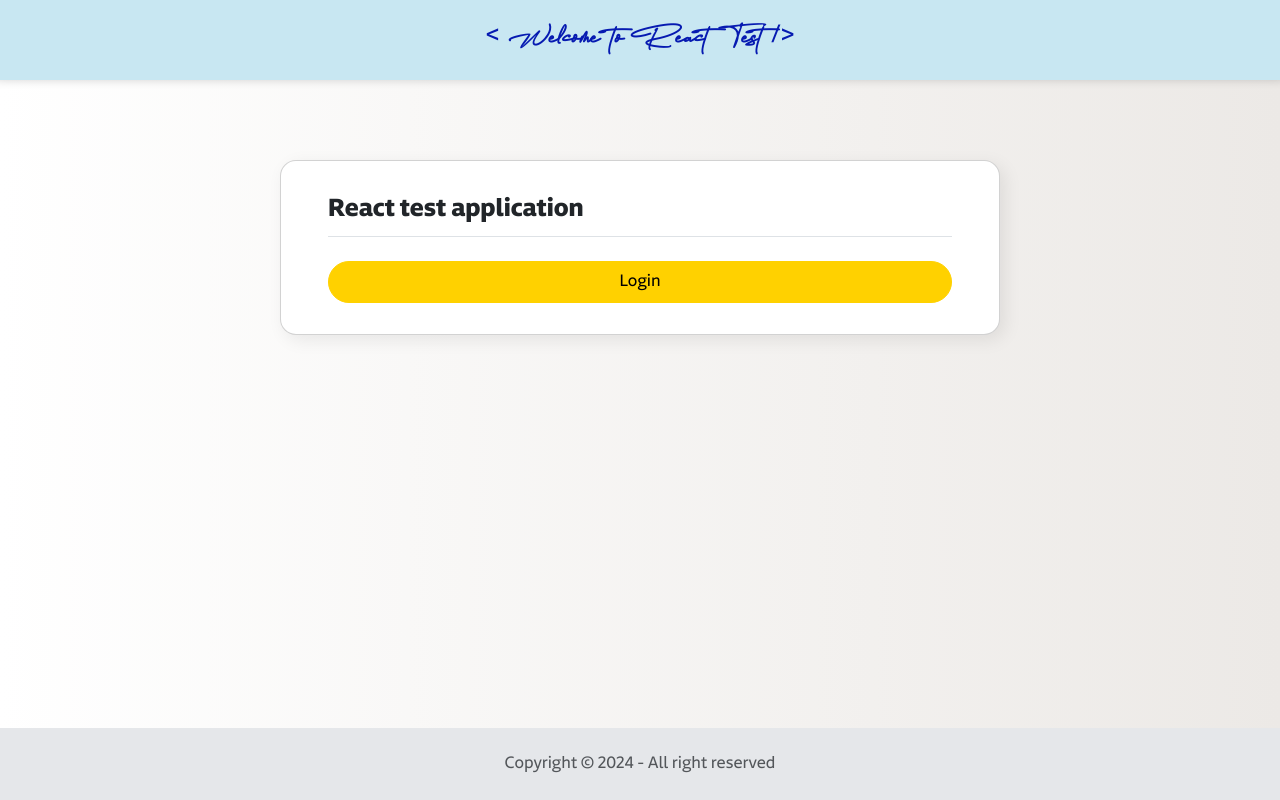
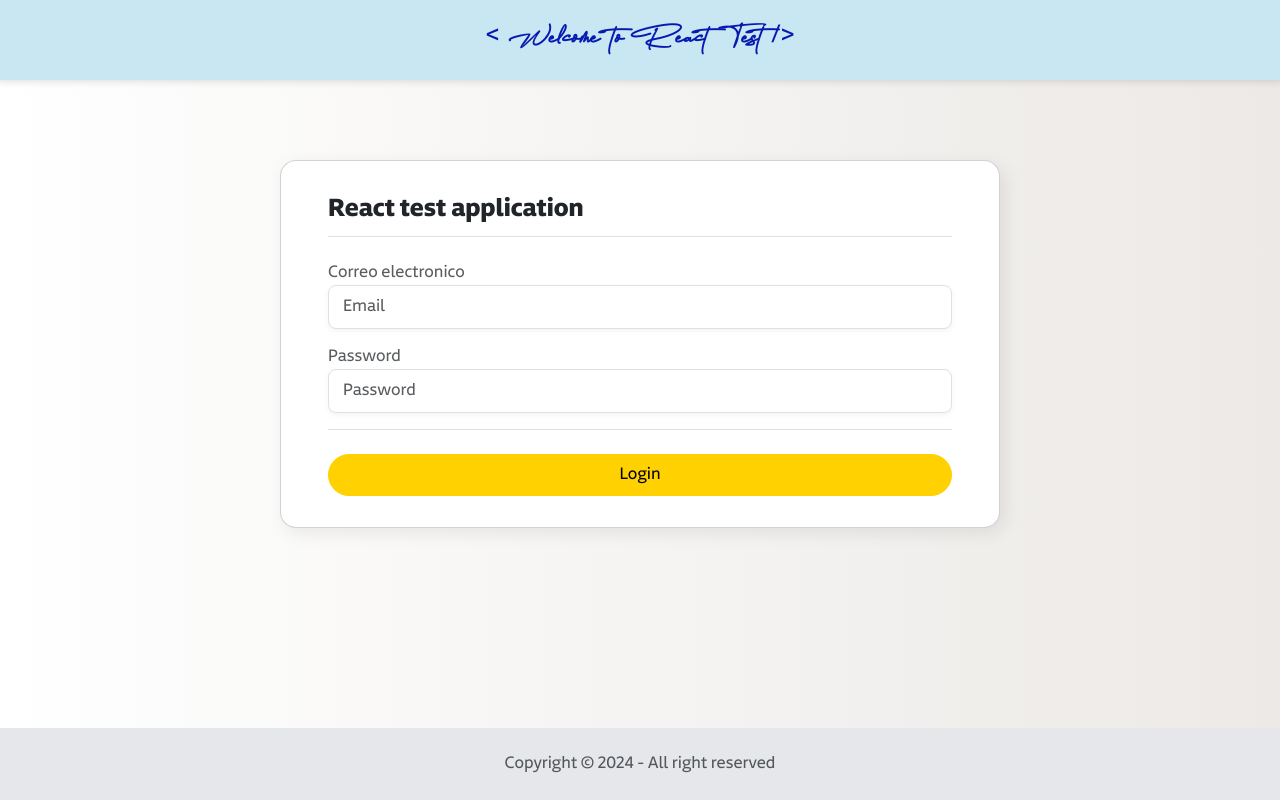
Before and after one commit to jorgejimenez98/react-redux-toolkit-test, a React (Vite) app: page /login in a window 1280 px wide. Built offline with nearby package versions, Linux system fonts and the light colour scheme; no server answers.

Commit message:
feat(login): Added form with validations

```diff
--- a/src/features/auth/login/Index.tsx
+++ b/src/features/auth/login/Index.tsx
@@ -1,15 +1,19 @@
 import { JSX } from "react"
 
+import { Form, Formik } from "formik"
 import { useTranslation } from "react-i18next"
 
 import { Flex } from "@/components/layouts"
-import { Button, Card } from "@/components/ui"
+import { Button, Card, Divider } from "@/components/ui"
+import { TextInput } from "@/components/ui/_fields"
+import { loginFormInitialValues, loginFormSchema } from "@/lib/form-options"
+import { LoginPayload } from "@/lib/interfaces"
 
 const LoginPage = (): JSX.Element => {
   const { t } = useTranslation()
 
-  const handleSubmit = () => {
-    console.warn("Sbmit")
+  const handleSubmit = (values: LoginPayload) => {
+    console.warn("Sbmit", values)
   }
 
   return (
@@ -18,14 +22,43 @@ const LoginPage = (): JSX.Element => {
         title={t("Auth.Title")}
         className="mt-5 mx-2 w-100 fade-in login-container"
       >
+
+        {/* Form */}
+        <Formik
+          initialValues={loginFormInitialValues}
+          validationSchema={loginFormSchema(t)}
+          onSubmit={handleSubmit}
+        >
+          <Form>
+            {/* Email */}
+            <TextInput
+              label="Correo electronico"
+              placeholder="Email"
+              alias="email"
+              name="email"
+              type="email"
+            />
+
+            {/* Password */}
+            <TextInput
+              className="mt-3"
+              placeholder="Password"
+              label="Password"
+              alias="password"
+              name="password"
+              type="password"
+            />
+
+            <Divider className="mt-3 mb-4" />
             {/* Submit */}
             <Button
               type="submit"
               text={t("Auth.Submit")}
               variant="warning"
-          onClick={handleSubmit}
               block
             />
+          </Form>
+        </Formik>
       </Card>
     </Flex>
   )
--- /dev/null
+++ b/src/lib/form-options/index.ts
@@ -0,0 +1 @@
+export { loginFormInitialValues, loginFormSchema } from "./login/login.form.options"
--- /dev/null
+++ b/src/lib/form-options/login/login.form.options.ts
@@ -0,0 +1,15 @@
+
+import type { TFunction } from "i18next"
+import * as Yup from "yup"
+
+import { LoginPayload } from "@/lib/interfaces"
+
+export const loginFormInitialValues: LoginPayload = {
+  email: "",
+  password: ""
+}
+
+export const loginFormSchema = (t: TFunction) => Yup.object({
+  email: Yup.string().email(t("Validations.InvalidEmail")).required(t("Validations.Required")),
+  password: Yup.string().required(t("Validations.Required"))
+})
```
Lines whose indentation alone changed are shown as unchanged.
